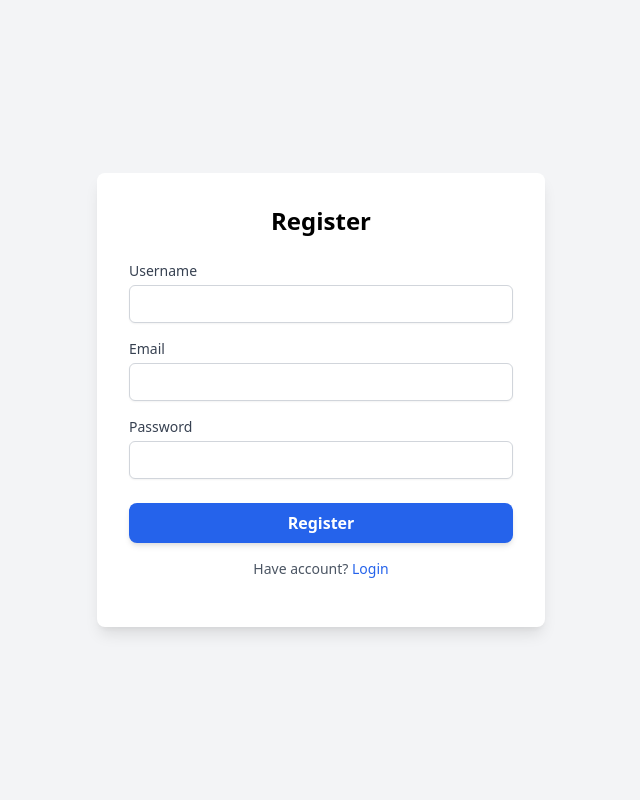
After one commit to adzhanfarhan08/pharma-pos, a PHP site: page /register.php in a window 1280 px wide. The commit adds this page. Shown: the whole page, without its empty margins (319-959 px from the left). Run offline with PHP 8.4, Linux system fonts and the light colour scheme.

Commit message:
feat: register; bug: register cannot connect to database

```diff
--- /dev/null
+++ b/register.php
@@ -0,0 +1,78 @@
+<!DOCTYPE html>
+<html lang="en">
+
+<head>
+    <meta charset="UTF-8">
+    <meta name="viewport" content="width=device-width, initial-scale=1.0">
+    <!-- Tailwind Import -->
+    <link href="https://cdn.jsdelivr.net/npm/tailwindcss@2.2.19/dist/tailwind.min.css" rel="stylesheet">
+    <!-- AOS Import -->
+    <link href="https://unpkg.com/aos@2.3.1/dist/aos.css" rel="stylesheet">
+    <title>Register</title>
+</head>
+
+<body class="bg-gray-100 flex items-center justify-center min-h-screen" data-aos="zoom-in">
+    <div class="bg-white p-8 rounded-lg shadow-lg w-full max-w-md">
+        <h2 class="text-2xl font-bold mb-6 text-center">Register</h2>
+        <form action="register.php" method="POST">
+            <div class="mb-4">
+                <label for="username" class="block text-sm font-medium text-gray-700">Username</label>
+                <input type="text" name="username" id="username" class="mt-1 block w-full p-2 border border-gray-300 rounded-md shadow-sm focus:outline-none focus:ring-indigo-500 focus:border-indigo-500 sm:text-sm" required>
+            </div>
+            <div class="mb-4">
+                <label for="email" class="block text-sm font-medium text-gray-700">Email</label>
+                <input type="email" name="email" id="email" class="mt-1 block w-full p-2 border border-gray-300 rounded-md shadow-sm focus:outline-none focus:ring-indigo-500 focus:border-indigo-500 sm:text-sm" required>
+            </div>
+            <div class="mb-6">
+                <label for="password" class="block text-sm font-medium text-gray-700">Password</label>
+                <input type="password" name="password" id="password" class="mt-1 block w-full p-2 border border-gray-300 rounded-md shadow-sm focus:outline-none focus:ring-indigo-500 focus:border-indigo-500 sm:text-sm" required>
+            </div>
+            <div class="flex items-center justify-center">
+                <button type="submit" name="submit" class="w-full py-2 px-4 bg-blue-600 text-white font-semibold rounded-lg shadow-md hover:bg-blue-700 focus:outline-none focus:ring-2 focus:ring-blue-500 focus:ring-offset-2">
+                    Register
+                </button>
+            </div>
+            <div class="my-4 text-center">
+                <p class="text-sm text-gray-600">Have account? <a href="login.php" class="text-blue-600 hover:underline">Login</a></p>
+            </div>
+        </form>
+    </div>
+
+    <!-- Database Init -->
+    <?php
+    if (isset($_POST['submit'])) {
+        include 'db.php';
+
+        $username = $_POST['username'];
+        $email = $_POST['email'];
+        $password = $_POST['password'];
+
+        // Validation
+        if (empty($username) || empty($email) || empty($password)) {
+            echo '<script>alert("Kolom harus diisi")</script>';
+        } else {
+            $check = mysqli_query($conn, "SELECT * FROM users WHERE username = '$username' OR email = '$email'");
+            if (mysqli_num_rows($check) > 0) {
+                echo '<script>alert("Username and Email sudah tersedia")</script>';
+            } else {
+                // Insert the user data into the database
+                $query = "INSERT INTO users (username, email, password) VALUES ('$username', '$email', '$password')";
+                if (mysqli_query($conn, $query)) {
+                    echo '<script>alert("Registrasi Berhasil"); window.location="login.php";</script>';
+                } else {
+                    echo '<script>alert("Error: ' . mysqli_error($conn) . '")</script>';
+                }
+            }
+        }
+    }
+    ?>
+
+    <!-- AOS Init -->
+    <script src="https://unpkg.com/aos@2.3.1/dist/aos.js"></script>
+    <script>
+        AOS.init();
+    </script>
+</body>
+
+
+</html>
```
Also changed, not shown: dashboard.php (+9 -0 lines), login.php (+34 -7 lines).
